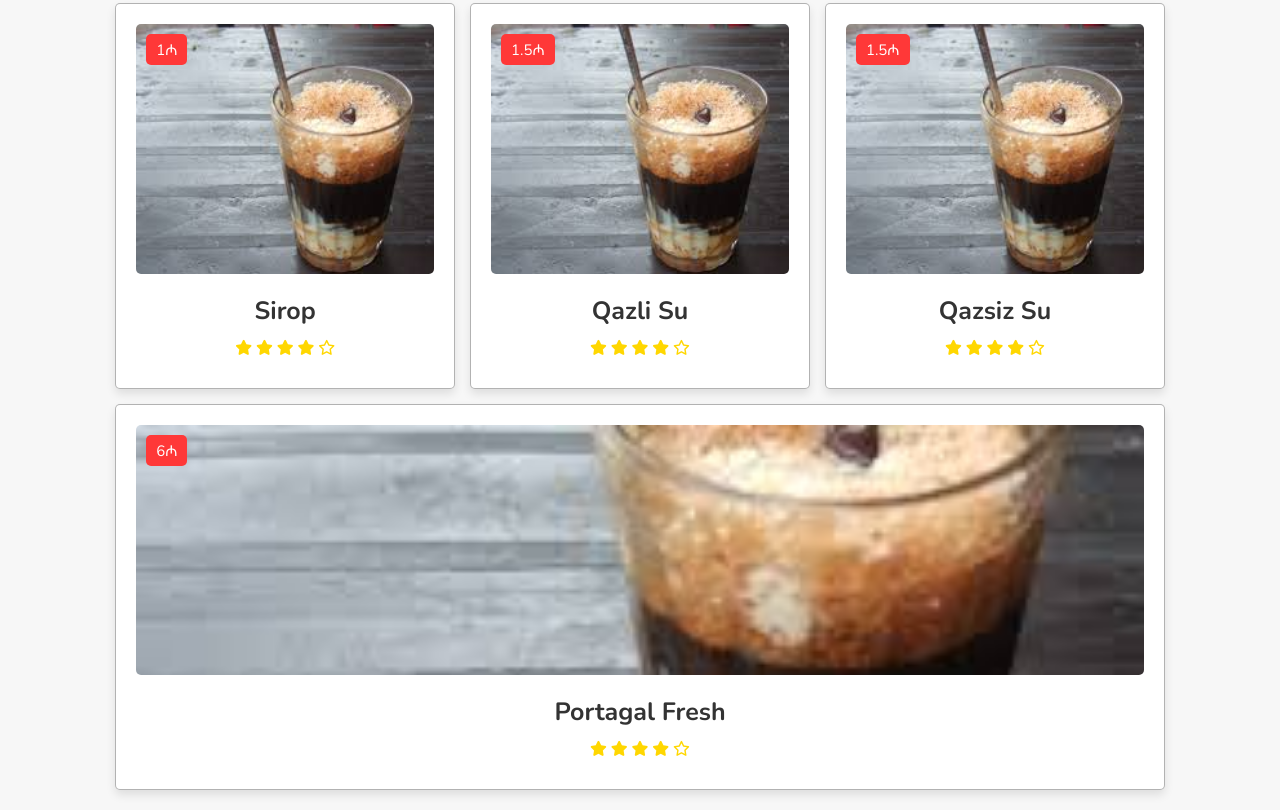
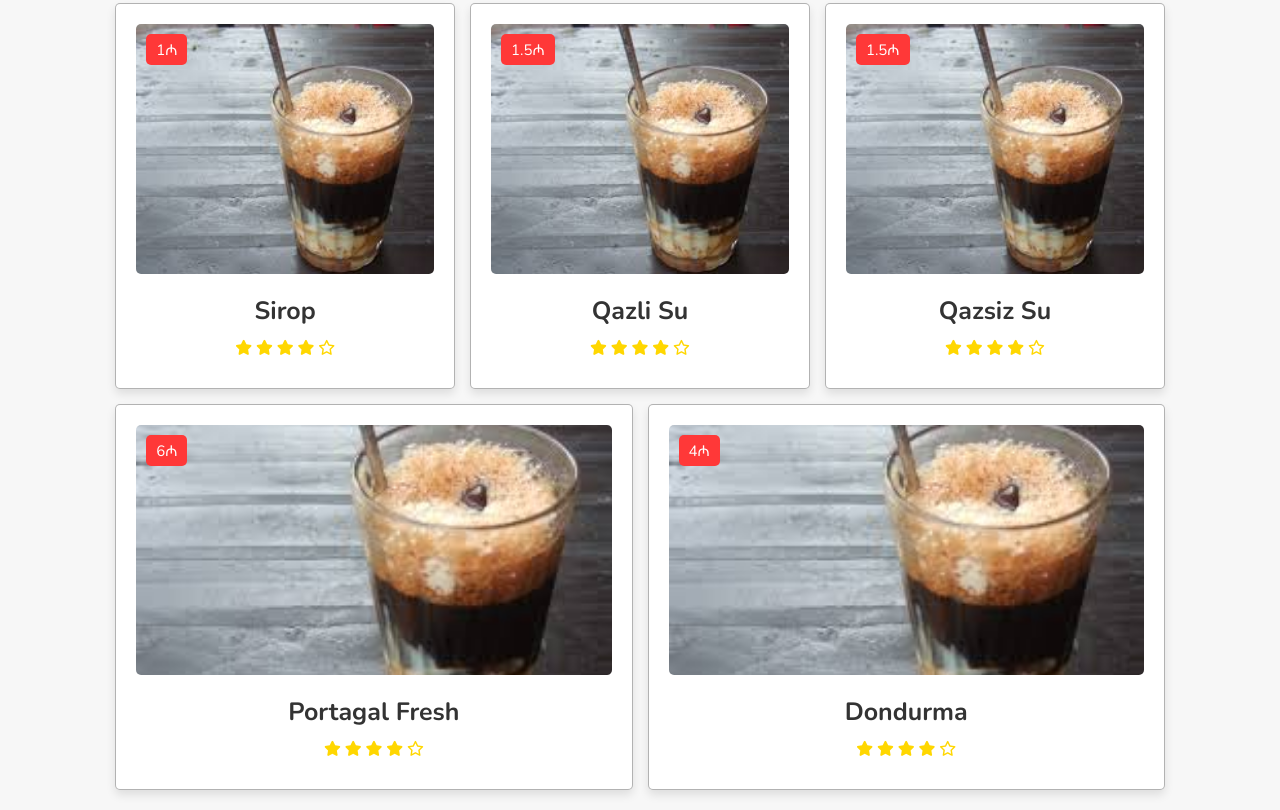
Before and after one commit to 01Nijat/Coffeeshop-, a plain HTML site: page index.html in a window 1280 px wide. Shown: the part 7640-8450 px from the top of the page. Drawn offline with nearby package versions, Linux system fonts and the light colour scheme.

Commit message:
complete

```diff
--- a/index.html
+++ b/index.html
@@ -962,6 +962,24 @@
                         <i class="far fa-star"></i>
                     </div>
                 </div>
+                    <div class="box2">
+                        <div class="slider">
+                            <img src="img/coffee1.jpg" alt="">
+
+                        </div>
+                        <div class="price-slider">
+                            <span class="price">  4₼ </span>
+
+                        </div>
+                        <h3>Dondurma</h3>
+                        <div class="starts">
+                            <i class="fas fa-star"></i>
+                            <i class="fas fa-star"></i>
+                            <i class="fas fa-star"></i>
+                            <i class="fas fa-star"></i>
+                            <i class="far fa-star"></i>
+                        </div>
+                    </div>
 
 
     </div>
```
